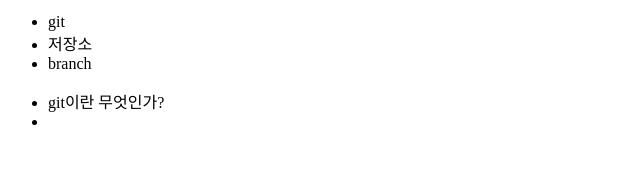
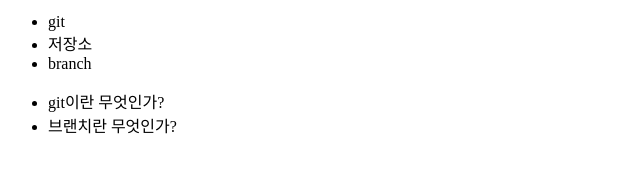
Before and after one commit to ooreenara/test, a plain HTML site: page index.html in a window 1280 px wide. Shown: the part 117-290 px from the top of the page, without its empty margins (0-640 px from the left). Drawn offline with Linux system fonts and the light colour scheme.

Commit message:
list 브랜치란 무엇인가?

```diff
--- a/index.html
+++ b/index.html
@@ -12,7 +12,7 @@
 	</ul>
 	<ul>
 		<li>git이란 무엇인가?</li>
-		<li></li>
+		<li>브랜치란 무엇인가?</li>
 	</ul>
 </body>
 </html>
```
